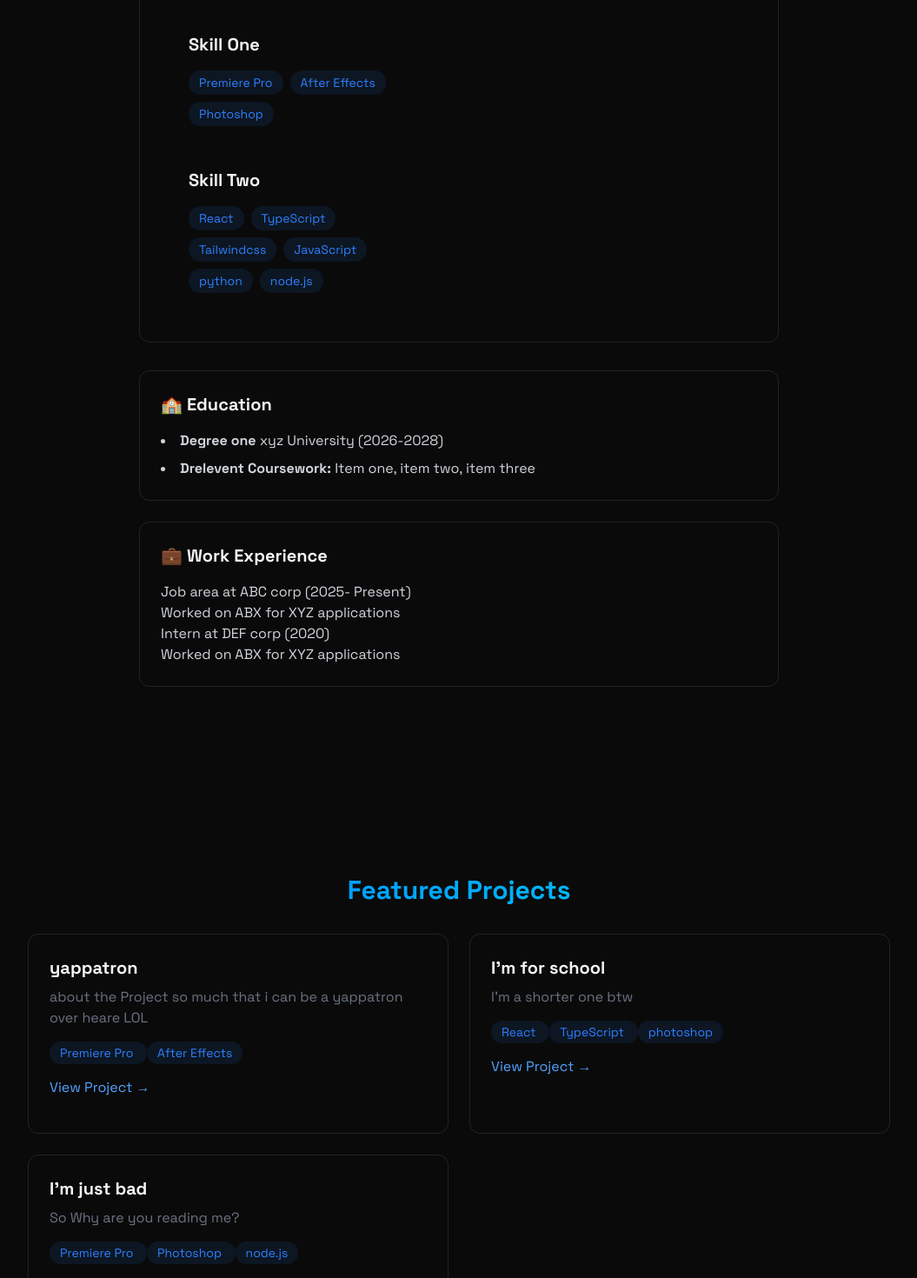
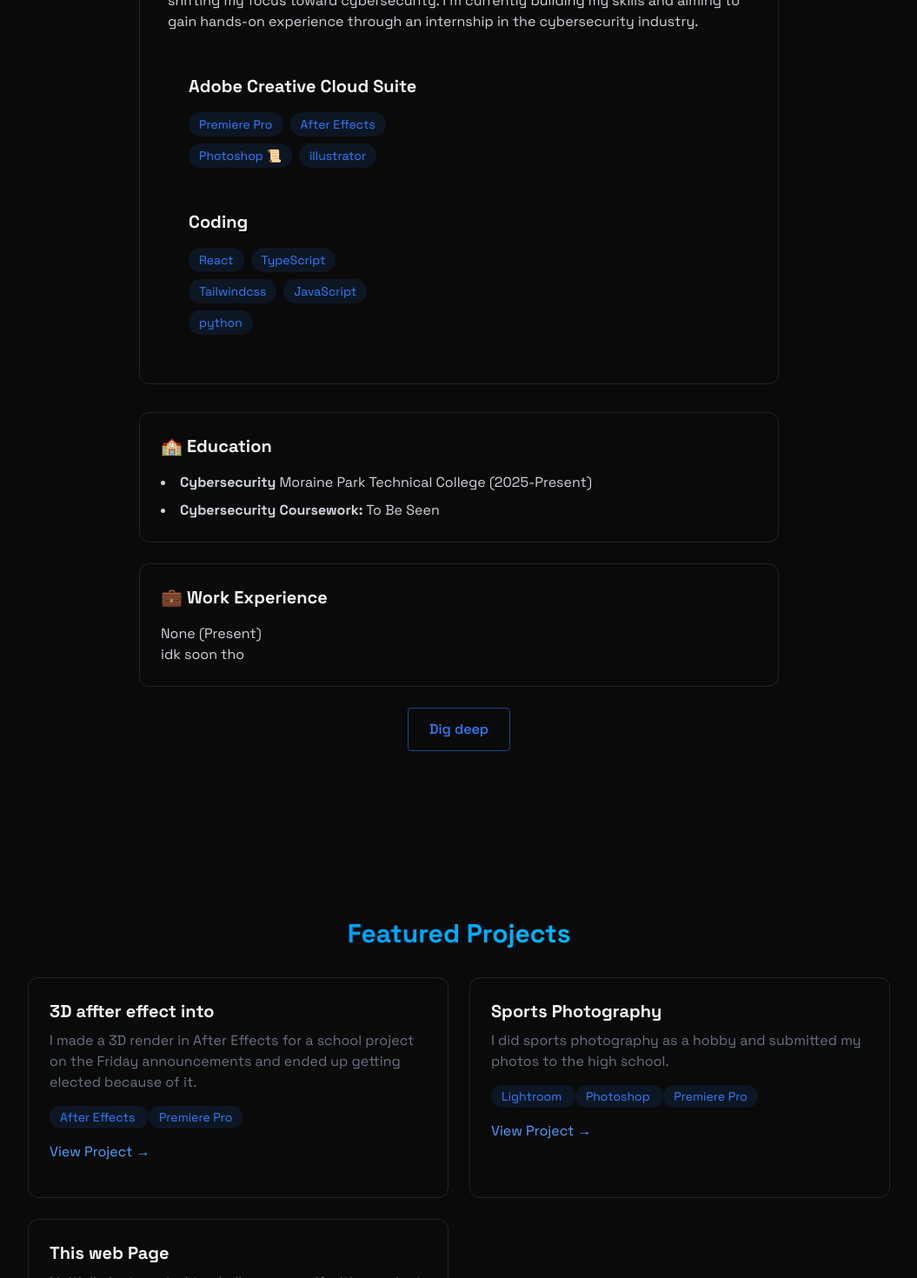
Before and after one commit to mindy1dog1/portfolio, a React (Vite) app: page / in a window 1280 px wide. Shown: the part 1040-2510 px from the top of the page at 87% size, without its empty margins (112-1167 px from the left). Built offline with nearby package versions, Linux system fonts and the light colour scheme; no server answers.

Commit message:
all info into place\

```diff
--- a/package.json
+++ b/package.json
@@ -15,8 +15,10 @@
   "dependencies": {
     "@tailwindcss/vite": "^4.1.4",
     "emailjs-com": "^3.2.0",
+    "prop-types": "^15.8.1",
     "react": "^19.0.0",
-    "react-dom": "^19.1.0"
+    "react-dom": "^19.1.0",
+    "react-tooltip": "^5.28.1"
   },
   "devDependencies": {
     "@eslint/js": "^9.21.0",
--- a/src/commponets/sections/About.jsx
+++ b/src/commponets/sections/About.jsx
@@ -2,8 +2,8 @@ import { RevealOnScroll } from "../RevelOnScroll";
 
 export const About = () => {
 
-    const SkillOne = ["Premiere Pro", "After Effects", "Photoshop"];
-    const skillTwo = ["React", "TypeScript", "Tailwindcss", "JavaScript", "python", "node.js"];
+    const Adobe = ["Premiere Pro", "After Effects", "Photoshop 📜", "illustrator"];
+    const Coding = ["React", "TypeScript", "Tailwindcss", "JavaScript", "python"];
 
 
     return <section id="about" className="min-h-screen flex items-center justify-center py-20">
@@ -15,20 +15,20 @@ export const About = () => {
 
             <div className="rounded-xl p-8 border-white/10 border hover:-translate-y-1  transition-all">
                 <p className="text-gray-300 mb-6 ">
-                Passionate computer media and developer, building fun projects across the board and creating innovative solutions.
+                I have a background in digital media, with experience using Adobe Creative Suite and some familiarity with coding. While I’ve learned a lot in the creative field, I’m now shifting my focus toward cybersecurity. I’m currently building my skills and aiming to gain hands-on experience through an internship in the cybersecurity industry.
                 </p>
 
                 <div className="grid grid-cols-1 md:grid-cols-2 gap-6">
                     <div className="rounded-xl p-6 hover:-translate-y-1  transition-all">
-                        <h3 className="text-xl font-bold mb-4"> Skill One </h3>
-                        <div className="flex flex-wrap gap-2">{SkillOne.map((tech, key) => (<span key={key} className="bg-blue-500/10 text-blue-500 py-1 px-3 rounded-full text-sm hover:bg-blue-500/20 hover:shadow-[0_2px_8px_rbga[(49, 130, 246, 0.2)] transition">{tech} </span>))}</div>
+                        <h3 className="text-xl font-bold mb-4"> Adobe Creative Cloud Suite </h3>
+                        <div className="flex flex-wrap gap-2">{Adobe.map((tech, key) => (<span key={key} className="bg-blue-500/10 text-blue-500 py-1 px-3 rounded-full text-sm hover:bg-blue-500/20 hover:shadow-[0_2px_8px_rbga[(49, 130, 246, 0.2)] transition">{tech} </span>))}</div>
                     </div>
                 </div>
 
                 <div className="grid grid-cols-1 md:grid-cols-2 gap-6">
                     <div className="rounded-xl p-6 hover:-translate-y-1  transition-all">
-                        <h3 className="text-xl font-bold mb-4"> Skill Two </h3>
-                        <div className="flex flex-wrap gap-2">{skillTwo.map((tech, key) => (<span key={key} className="bg-blue-500/10 text-blue-500 py-1 px-3 rounded-full text-sm hover:bg-blue-500/20 hover:shadow-[0_2px_8px_rbga[(49, 130, 246, 0.2)] transition">{tech} </span>))}</div>
+                        <h3 className="text-xl font-bold mb-4"> Coding </h3>
+                        <div className="flex flex-wrap gap-2">{Coding.map((tech, key) => (<span key={key} className="bg-blue-500/10 text-blue-500 py-1 px-3 rounded-full text-sm hover:bg-blue-500/20 hover:shadow-[0_2px_8px_rbga[(49, 130, 246, 0.2)] transition">{tech} </span>))}</div>
                     </div>
                 </div>
             </div>
@@ -38,10 +38,10 @@ export const About = () => {
                     <h3 className="text-xl font-bold mb-4">🏫 Education </h3>
                     <ul className="list-disc list-inside text-gray-300 space-y-2">
                         <li>
-                            <strong> Degree one </strong> xyz University (2026-2028)
+                            <strong> Cybersecurity </strong> Moraine Park Technical College (2025-Present)
                         </li>
                         <li>
-                            <strong> Drelevent Coursework:</strong> Item one, item two, item three
+                            <strong> Cybersecurity Coursework:</strong> To Be Seen
                         </li>
                     </ul>
                 </div>
@@ -50,13 +50,18 @@ export const About = () => {
                     <h3 className="text-xl font-bold mb-4">💼 Work Experience </h3>
                     <div className="space-y-4 text-gray-300">
                         <div>
-                            <h4> Job area at ABC corp (2025- Present)</h4>
-                            <p>Worked on ABX for XYZ applications</p>
-
-                            <h4> Intern at DEF corp (2020)</h4>
-                            <p>Worked on ABX for XYZ applications</p>
+                            <h4> None (Present)</h4>
+                            <p> idk soon tho</p>
                         </div>
                     </div>
+                </div>
+
+                <div className="flex justify-center space-x-4">
+                    <a href="#about2" className="border border-blue-500/50 text-blue-500 py-3 px-6 rounded font-medium transition-all duration-200 hover:-translate-y-0.5 hover:shadow-[0_0_15px_rgba(59, 130, 246, 0.2)] hover:bg-blue-500/10">
+                         Dig deep
+                    </a>
+
+
                 </div>
             </div>
         </div>
--- a/src/commponets/sections/Home.jsx
+++ b/src/commponets/sections/Home.jsx
@@ -12,7 +12,7 @@ export const Home = () => {
         <h1 className="text-5xl md:text-7xl font-bold mb-6 bg-gradient-to-r from-blue-500 to-cyan-400 bg-clip-text text-transparent leading-righ">Hi, I'm Jonathan Elliott</h1>
 
         <p className="text-gray-400 text-lg mb-8 max-w-lg mx-auto">
-        I'm a Computer infuence developer who loves digital media, game applications. My goal is to Find a workaround in probloms
+        Digital media background now pivoting into cybersecurity, actively seeking internship opportunities.
     </p>
 
     <div className="flex justify-center space-x-4">
--- a/src/commponets/sections/Projects.jsx
+++ b/src/commponets/sections/Projects.jsx
@@ -1,6 +1,21 @@
+import { useState } from "react";
 import { RevealOnScroll } from "../RevelOnScroll";
 
 export const Projects = () => {
+    const [viewpprStat, setViewpprStat] = useState(false)
+    const [Viewppr, setViewppr] = useState(" View Project →")
+
+    const eseteregg = () => {
+        if (viewpprStat == false) {
+            setViewpprStat(true)
+            setViewppr(" It me tho! ")
+
+            setTimeout(()=> {
+                setViewpprStat(false)
+                setViewppr("  View Project → ")
+            }, 1000);
+        }
+    }
 
     return <section id="projects" className="min-h-screen flex items-center justify-center py-20">
         <RevealOnScroll>
@@ -10,42 +25,43 @@ export const Projects = () => {
             <div className="grid grid-cols-1 md:grid-cols-2 gap-6">
 
                 <div className="p-6 rounded-xl border border-white/10 hover:-translate-y-1 hover:border-blue-500/30 hover:shadow-[0_2px_8px_rbga[(49, 130, 246, 0.1)] transition-all">
-                    <h3 className="text-xl font-bold mb-2"> yappatron</h3>
-                    <p className="text-gray-500 mb-4">about the Project so much that i can be a yappatron over heare LOL</p>
+                    <h3 className="text-xl font-bold mb-2"> 3D affter effect into</h3>
+                    <p className="text-gray-500 mb-4">I made a 3D render in After Effects for a school project on the Friday announcements and ended up getting elected because of it.</p>
                     <div>
-                        {["Premiere Pro", "After Effects"].map((tech, key) => (<span key={key} className="bg-blue-500/10 text-blue-500 py-1 px-3 rounded-full text-sm hover:bg-blue-500/20 hover:shadow-[0_2px_8px_rbga[(49, 130, 246, 0.2)] transition">{tech} </span>))}
+                        {["After Effects", "Premiere Pro"].map((tech, key) => (<span key={key} className="bg-blue-500/10 text-blue-500 py-1 px-3 rounded-full text-sm hover:bg-blue-500/20 hover:shadow-[0_2px_8px_rbga[(49, 130, 246, 0.2)] transition">{tech} </span>))}
 
                     </div>
 
                     <div className="flex justify-between items-center">
-                        <a href="#" className="text-blue-400 hover:text-blue-300 transition-colors my-4"> View Project →</a>
+                        <a href="#announcementInto" className="text-blue-400 hover:text-blue-300 transition-colors my-4"> View Project →</a>
                     </div>
                 </div>
 
 
                 <div className="p-6 rounded-xl border border-white/10 hover:-translate-y-1 hover:border-blue-500/30 hover:shadow-[0_2px_8px_rbga[(49, 130, 246, 0.1)] transition-all">
-                    <h3 className="text-xl font-bold mb-2"> I'm for school</h3>
-                    <p className="text-gray-500 mb-4">I'm a shorter one btw</p>
+                    <h3 className="text-xl font-bold mb-2"> Sports Photography</h3>
+                    <p className="text-gray-500 mb-4">I did sports photography as a hobby and submitted my photos to the high school.</p>
                     <div>
-                        {["React", "TypeScript", "photoshop"].map((tech, key) => (<span key={key} className="bg-blue-500/10 text-blue-500 py-1 px-3 rounded-full text-sm hover:bg-blue-500/20 hover:shadow-[0_2px_8px_rbga[(49, 130, 246, 0.2)] transition">{tech} </span>))}
+                        {["Lightroom", "Photoshop", "Premiere Pro"].map((tech, key) => (<span key={key} className="bg-blue-500/10 text-blue-500 py-1 px-3 rounded-full text-sm hover:bg-blue-500/20 hover:shadow-[0_2px_8px_rbga[(49, 130, 246, 0.2)] transition">{tech} </span>))}
 
                     </div>
 
                     <div className="flex justify-between items-center">
-                        <a href="#" className="text-blue-400 hover:text-blue-300 transition-colors my-4"> View Project →</a>
+                        <a href="#SportsPhotography" className="text-blue-400 hover:text-blue-300 transition-colors my-4"> View Project →</a>
                     </div>
                 </div>
 
                 <div className="p-6 rounded-xl border border-white/10 hover:-translate-y-1 hover:border-blue-500/30 hover:shadow-[0_2px_8px_rbga[(49, 130, 246, 0.1)] transition-all">
-                    <h3 className="text-xl font-bold mb-2"> I'm just bad</h3>
-                    <p className="text-gray-500 mb-4">So Why are you reading me?</p>
+                    <h3 className="text-xl font-bold mb-2"> This web Page</h3>
+                    <p className="text-gray-500 mb-4">I initially just wanted to challenge myself with a project, but it turned into something really valuable.</p>
                     <div>
-                        {["Premiere Pro", "Photoshop", "node.js"].map((tech, key) => (<span key={key} className="bg-blue-500/10 text-blue-500 py-1 px-3 rounded-full text-sm hover:bg-blue-500/20 hover:shadow-[0_2px_8px_rbga[(49, 130, 246, 0.2)] transition">{tech} </span>))}
+                        {["React", "TypeScript", "Tailwindcss"].map((tech, key) => (<span key={key} className="bg-blue-500/10 text-blue-500 py-1 px-3 rounded-full text-sm hover:bg-blue-500/20 hover:shadow-[0_2px_8px_rbga[(49, 130, 246, 0.2)] transition">{tech} </span>))}
 
                     </div>
 
                     <div className="flex justify-between items-center">
-                        <a href="#" className="text-blue-400 hover:text-blue-300 transition-colors my-4"> View Project →</a>
+
+                        <a onClick={eseteregg} className="text-blue-400 hover:text-blue-300 transition-colors my-4">{Viewppr}</a>
                     </div>
                 </div>
 
```
Also changed, not shown: src/commponets/sections/Projects/SportsPhotography.jsx (added), src/commponets/sections/Projects/announcementInto.jsx (added), src/commponets/sections/about2.jsx (added), src/index.css (line endings or trailing spaces), 1 other file (tests, documents, lock files or other folders).
